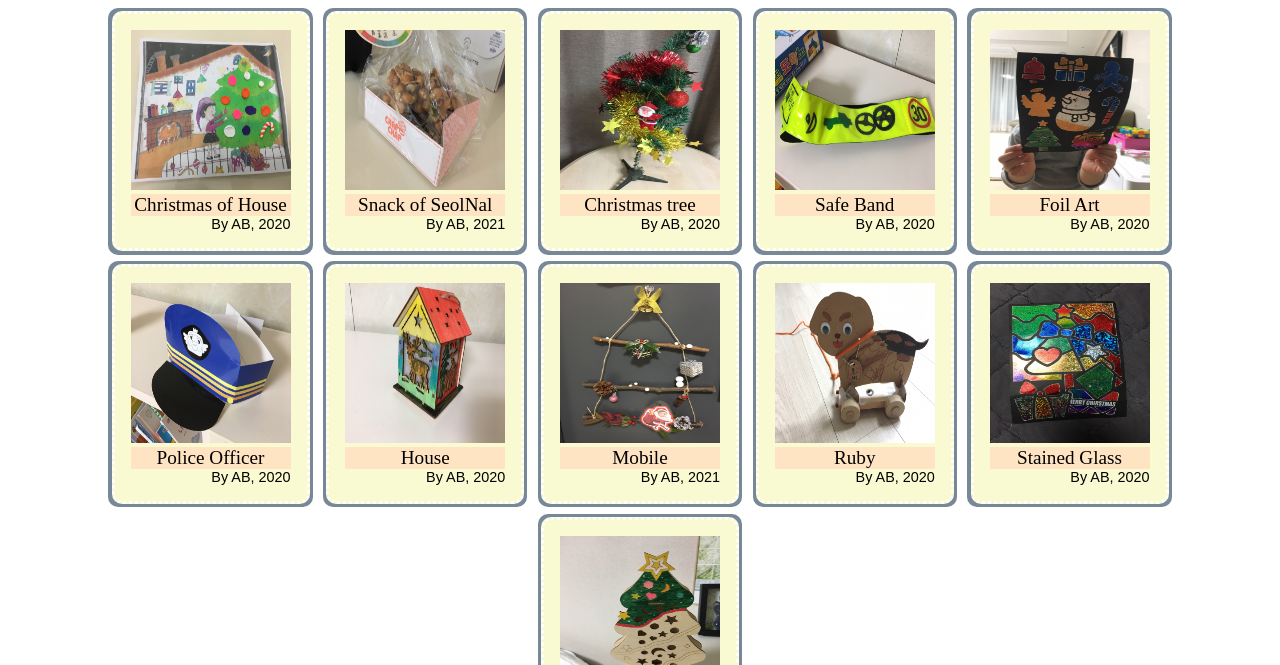
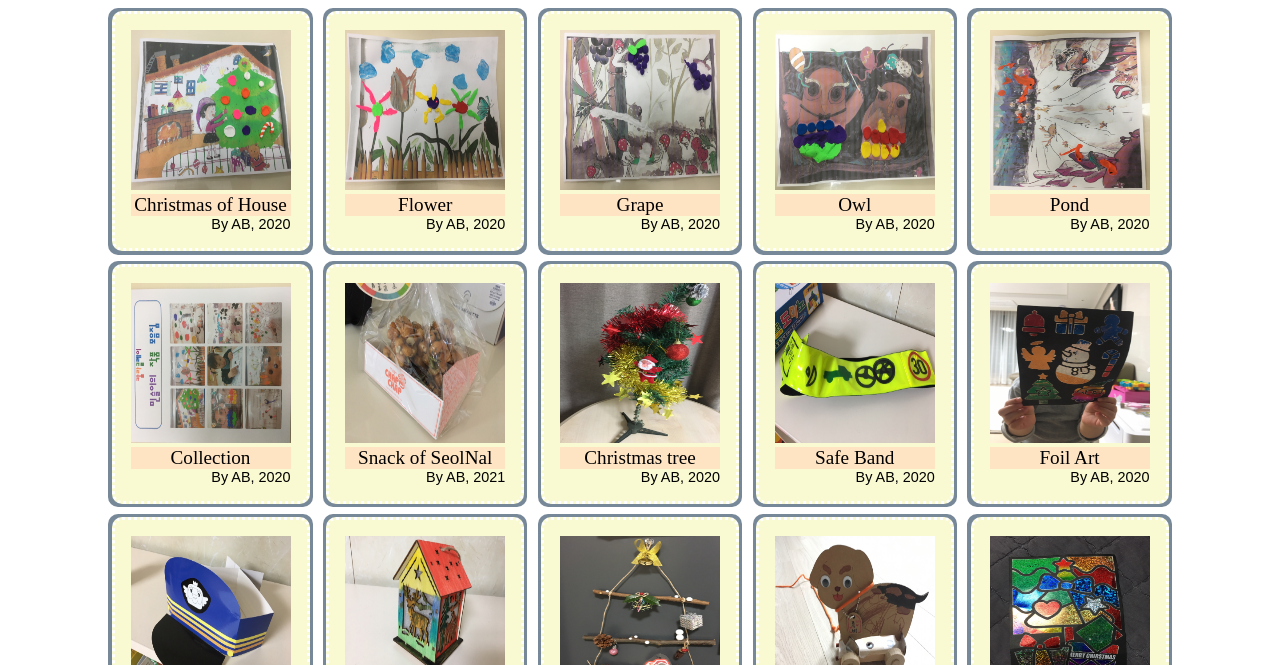
Before and after one commit to pilseongchoi/agumons, a plain HTML site: page index.html in a window 1280 px wide. Shown: the part 135-800 px from the top of the page. Drawn offline with Linux system fonts and the light colour scheme; a web font is replaced by a local one.

Commit message:
add 6 pictures

```diff
--- a/index.html
+++ b/index.html
@@ -15,6 +15,41 @@
             <div class="frame">
                 <img  class="photo" src="./static/clay_christmas.jpg" alt="클레이-크리스마스"/>
                 <div class="title_of_picture">Christmas of House</div>
+                <div class="name_of_picture">By AB, 2020</div>
+            </div>
+        </div>
+        <div class="parent_frame">
+            <div class="frame">
+                <img  class="photo" src="./static/clay_flower.jpg" alt="클레이-꽃밭"/>
+                <div class="title_of_picture">Flower</div>
+                <div class="name_of_picture">By AB, 2020</div>
+            </div>
+        </div>
+        <div class="parent_frame">
+            <div class="frame">
+                <img  class="photo" src="./static/clay_grape.jpg" alt="클레이-포도"/>
+                <div class="title_of_picture">Grape</div>
+                <div class="name_of_picture">By AB, 2020</div>
+            </div>
+        </div>
+        <div class="parent_frame">
+            <div class="frame">
+                <img  class="photo" src="./static/clay_owl.jpg" alt="클레이-부엉이"/>
+                <div class="title_of_picture">Owl</div>
+                <div class="name_of_picture">By AB, 2020</div>
+            </div>
+        </div>
+        <div class="parent_frame">
+            <div class="frame">
+                <img  class="photo" src="./static/clay_pond.jpg" alt="클레이-연못"/>
+                <div class="title_of_picture">Pond</div>
+                <div class="name_of_picture">By AB, 2020</div>
+            </div>
+        </div>
+        <div class="parent_frame">
+            <div class="frame">
+                <img  class="photo" src="./static/clay_set.jpg" alt="클레이-모음집"/>
+                <div class="title_of_picture">Collection</div>
                 <div class="name_of_picture">By AB, 2020</div>
             </div>
         </div>
```
